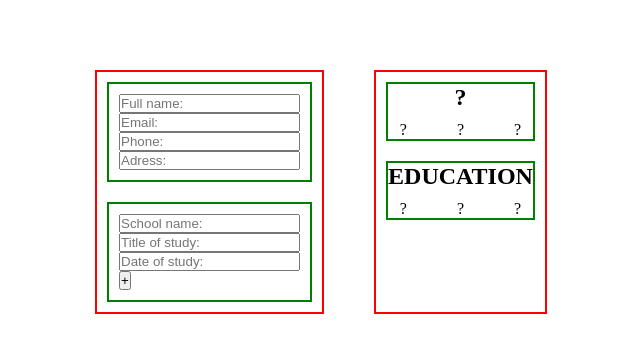
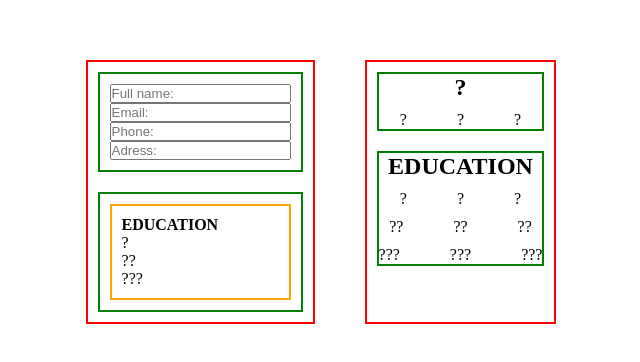
Before and after one commit to martinsmeder/cv_application, a React (Vite) app: page / in a window 1280 px wide. Shown: the part 208-570 px from the top of the page, without its empty margins (319-959 px from the left). Built offline with nearby package versions, Linux system fonts and the light colour scheme.

Commit message:
Added logic to render educations from array

```diff
--- a/src/components/App.jsx
+++ b/src/components/App.jsx
@@ -1,4 +1,24 @@
 import { useState } from 'react';
+
+const initialEducations = [
+  {
+    schoolName: '?',
+    studyTitle: '?',
+    studyDates: '?',
+  },
+
+  {
+    schoolName: '??',
+    studyTitle: '??',
+    studyDates: '??',
+  },
+
+  {
+    schoolName: '???',
+    studyTitle: '???',
+    studyDates: '???',
+  },
+];
 
 function ContactForm({
   fullNameChange,
@@ -36,36 +56,36 @@ function ContactForm({
   );
 }
 
-function EducationForm({ schoolChange, titleChange, dateChange }) {
-  return (
-    <form className='form'>
-      <input
-        id='schoolName'
-        type='text'
-        placeholder='School name:'
-        onChange={schoolChange}
-      />
-      <input
-        id='studyTitle'
-        type='text'
-        placeholder='Title of study:'
-        onChange={titleChange}
-      />
-      <input
-        id='studyDates'
-        type='text'
-        placeholder='Date of study:'
-        onChange={dateChange}
-      />
-    </form>
-  );
-}
+// function EducationForm({ schoolChange, titleChange, dateChange }) {
+//   return (
+//     <form className='form'>
+//       <input
+//         id='schoolName'
+//         type='text'
+//         placeholder='School name:'
+//         onChange={schoolChange}
+//       />
+//       <input
+//         id='studyTitle'
+//         type='text'
+//         placeholder='Title of study:'
+//         onChange={titleChange}
+//       />
+//       <input
+//         id='studyDates'
+//         type='text'
+//         placeholder='Date of study:'
+//         onChange={dateChange}
+//       />
+//     </form>
+//   );
+// }
 
-function Cv({ contacts, education }) {
+function Cv({ contacts, educations }) {
   return (
     <div id='cvContainer'>
       <CvContacts contacts={contacts} />
-      <CvEducation education={education} />
+      <CvEducation educations={educations} />
     </div>
   );
 }
@@ -83,16 +103,29 @@ function CvContacts({ contacts }) {
   );
 }
 
-function CvEducation({ education }) {
+function CvEducation({ educations }) {
   return (
     <section className='cvSection education'>
       <h1>EDUCATION</h1>
-      <div>
-        <p>{education.schoolName}</p>
-        <p>{education.studyTitle}</p>
-        <p>{education.studyDates}</p>
-      </div>
+      {educations.map((item) => (
+        <div key={item.schoolName}>
+          <p>{item.schoolName}</p>
+          <p>{item.studyTitle}</p>
+          <p>{item.studyDates}</p>
+        </div>
+      ))}
     </section>
+  );
+}
+
+function EducationList({ educations }) {
+  return (
+    <ul className='list'>
+      <h4>EDUCATION</h4>
+      {educations.map((item) => (
+        <p key={item.schoolName}>{item.schoolName}</p>
+      ))}
+    </ul>
   );
 }
 
@@ -104,22 +137,11 @@ export default function App() {
     address: '?',
   });
 
-  const [education, setEducation] = useState({
-    schoolName: '?',
-    studyTitle: '?',
-    studyDates: '?',
-  });
+  // const [educations, setEducations] = useState(initialEducations);
 
   function handleContactChange(e, propertyName) {
     setContactDetails({
       ...contactDetails, // Create a copy of the original object
-      [propertyName]: e.target.value, // Update this specific property only
-    });
-  }
-
-  function handleEducationChange(e, propertyName) {
-    setEducation({
-      ...education, // Create a copy of the original object
       [propertyName]: e.target.value, // Update this specific property only
     });
   }
@@ -136,21 +158,28 @@ export default function App() {
           />
         </section>
         <section className='formSection education'>
-          <EducationForm
+          <EducationList educations={initialEducations} />
+
+          {/* <EducationForm
             schoolChange={(e) => handleEducationChange(e, 'schoolName')}
             titleChange={(e) => handleEducationChange(e, 'studyTitle')}
             dateChange={(e) => handleEducationChange(e, 'studyDates')}
-          />
-          <button>+</button>
+          /> */}
         </section>
       </div>
-      <Cv contacts={contactDetails} education={education} />
+      <Cv contacts={contactDetails} educations={initialEducations} />
     </main>
   );
 }
 
-// Initial array with one object with question marks
-// CvEducation just renders what's in the array currently
-// + button opens form
-// save button adds to array, and displays array to the left
-// edit button repopens form for that particular object, with prev filled values
+// JUST GET FUNCTIONALITY FROM PROJECT TASK, THEN FIX THE REST
+// ---
+// ---
+// ---
+// ---
+// Add button to display form
+// Make sure submitting/saving renders in both areas correctly
+// also make sure submitting/saving hides the form
+// Add edit button to display form, make sure changes happen in both places,
+// at least when you hit save, and hide form
+// Add delete button with delete functionality
--- a/src/styles/style.css
+++ b/src/styles/style.css
@@ -39,6 +39,11 @@ main {
    flex-direction: column;
 }
 
+.list {
+    border: 2px solid #ffa500;
+    padding: 10px;
+ }
+
 .formSection {
     border: 2px solid #008000;
     padding: 10px;
```
